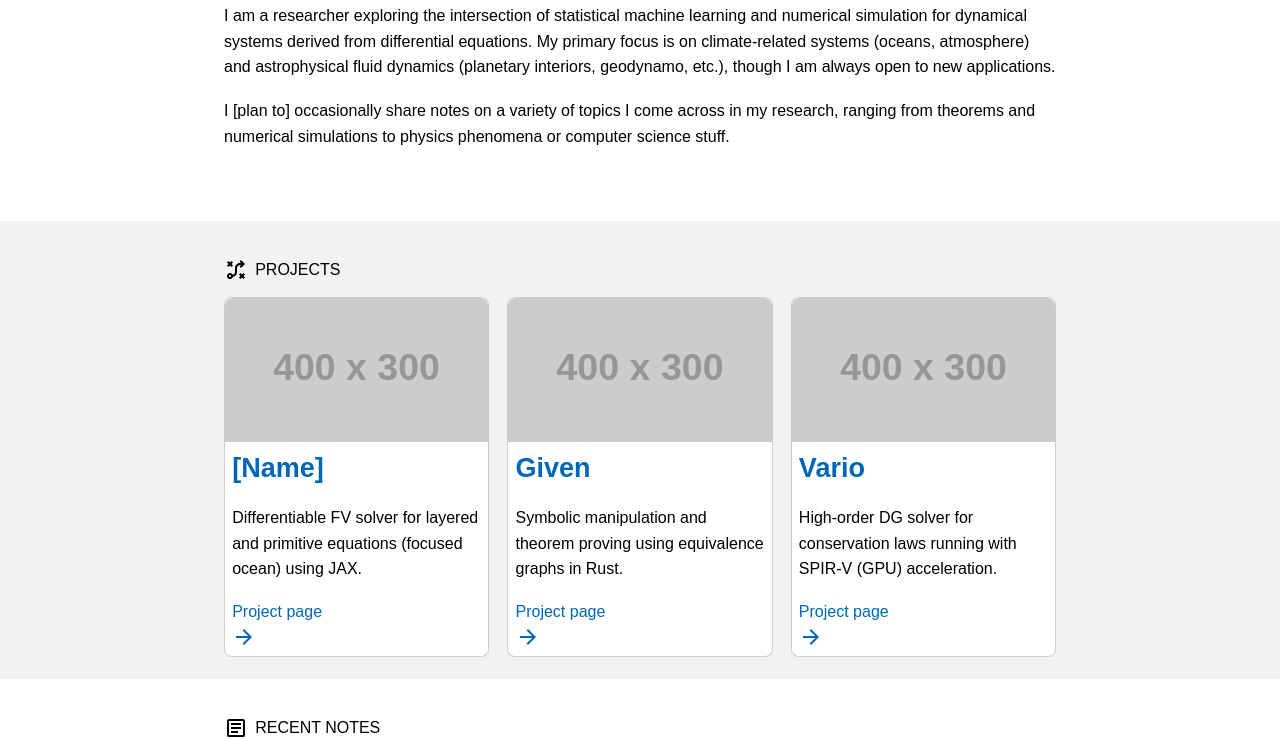
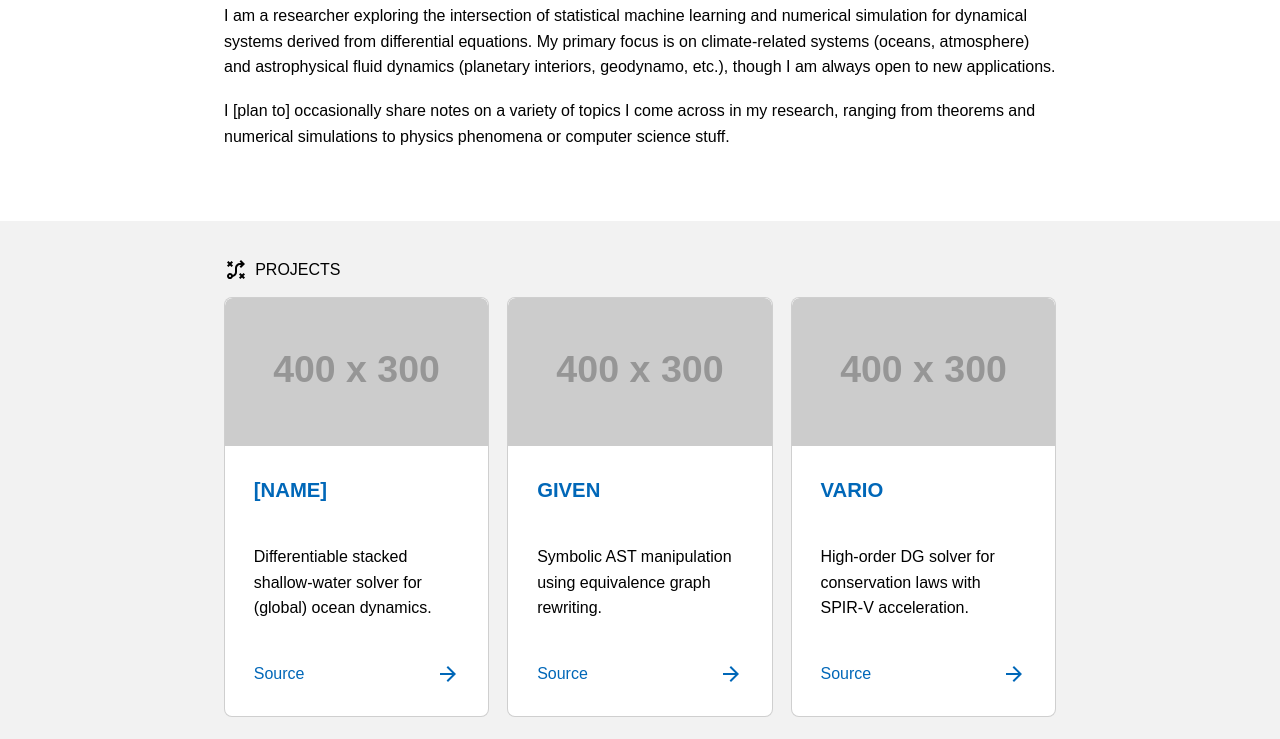
Before and after one commit to hrkz/hrkz.github.io, an Astro site: page / in a window 1280 px wide. Shown: the part 218-957 px from the top of the page. Built offline with nearby package versions, Linux system fonts and the light colour scheme; Astro itself is replaced by a stand-in of ours; some packages are replaced by stand-ins of ours; placeholder pictures from the web are drawn by us; a web font is replaced by a local one.

Commit message:
Improve project cards rendering

```diff
--- a/src/pages/index.astro
+++ b/src/pages/index.astro
@@ -48,13 +48,13 @@ const notes = sortByDate(await getCollection("notes"));
         <div class="card">
           <img src="https://placehold.co/400x300/png" class="card-image" />
           <div class="card-content">
-            <a href="/projects#[name]"><h3>[Name]</h3></a>
+            <a href="/projects#[name]" class="project-link"><h4>[name]</h4></a>
             <p>
-              Differentiable FV solver for layered and primitive equations
-              (focused ocean) using JAX.
+              Differentiable stacked shallow-water solver for (global) ocean
+              dynamics.
             </p>
-            <a href="#">
-              <span>Project page</span>
+            <a href="#" class="project-src">
+              <span>Source</span>
               <svg
                 xmlns="http://www.w3.org/2000/svg"
                 height="24px"
@@ -72,13 +72,10 @@ const notes = sortByDate(await getCollection("notes"));
         <div class="card">
           <img src="https://placehold.co/400x300/png" class="card-image" />
           <div class="card-content">
-            <a href="/projects#given"><h3>Given</h3></a>
-            <p>
-              Symbolic manipulation and theorem proving using equivalence graphs
-              in Rust.
-            </p>
-            <a href="#">
-              <span>Project page</span>
+            <a href="/projects#given" class="project-link"><h4>Given</h4></a>
+            <p>Symbolic AST manipulation using equivalence graph rewriting.</p>
+            <a href="#" class="project-src">
+              <span>Source</span>
               <svg
                 xmlns="http://www.w3.org/2000/svg"
                 height="24px"
@@ -96,13 +93,13 @@ const notes = sortByDate(await getCollection("notes"));
         <div class="card">
           <img src="https://placehold.co/400x300/png" class="card-image" />
           <div class="card-content">
-            <a href="/projects#vario"><h3>Vario</h3></a>
+            <a href="/projects#vario" class="project-link"><h4>Vario</h4></a>
             <p>
-              High-order DG solver for conservation laws running with SPIR-V
-              (GPU) acceleration.
+              High-order DG solver for conservation laws with SPIR-V
+              acceleration.
             </p>
-            <a href="#">
-              <span>Project page</span>
+            <a href="#" class="project-src">
+              <span>Source</span>
               <svg
                 xmlns="http://www.w3.org/2000/svg"
                 height="24px"
@@ -226,7 +223,7 @@ const notes = sortByDate(await getCollection("notes"));
     gap: calc(0.25 * var(--base-size));
 
     .card {
-      height: calc(5 * var(--base-size));
+      min-height: 420px;
       display: flex;
       flex-direction: column;
       justify-content: flex-start;
@@ -243,8 +240,7 @@ const notes = sortByDate(await getCollection("notes"));
       }
 
       .card-image {
-        width: calc(100%);
-        height: calc(2 * var(--base-size));
+        aspect-ratio: 16/9;
         object-fit: cover;
         border-radius: 8px 8px 0 0;
       }
@@ -253,8 +249,21 @@ const notes = sortByDate(await getCollection("notes"));
         height: 100%;
         display: flex;
         flex-direction: column;
-        justify-content: space-evenly;
-        padding: calc(0.1 * var(--base-size));
+        justify-content: space-between;
+        padding: calc(0.4 * var(--base-size));
+
+        .project-link {
+          font-size: 0.875rem;
+          text-transform: uppercase;
+          text-overflow: ellipsis;
+          font-weight: 500;
+        }
+
+        .project-src {
+          display: flex;
+          align-items: center;
+          justify-content: space-between;
+        }
       }
     }
   }
```
